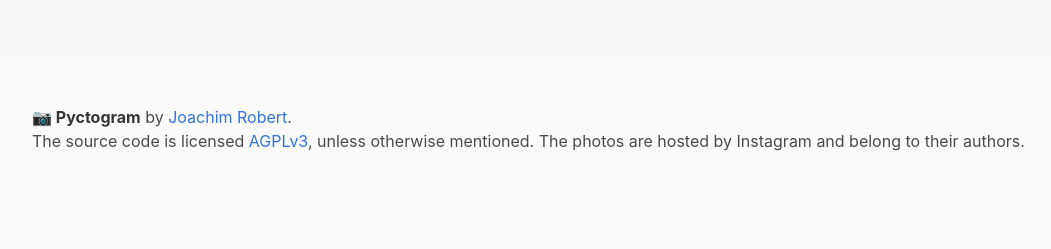
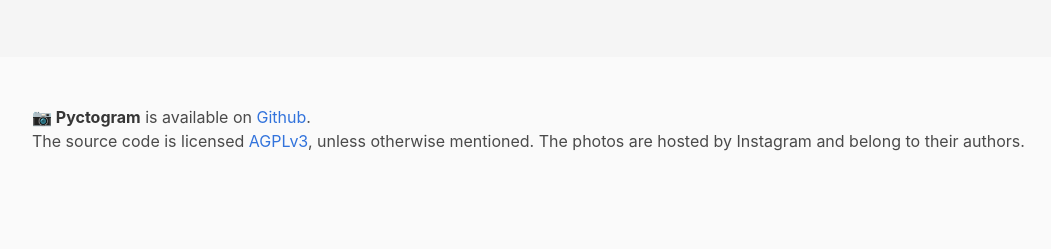
Before and after one commit to joachimesque/Pyctogram, a Flask app: page / in a window 1280 px wide. Shown: the part 551-800 px from the top of the page, without its empty margins (32-1083 px from the left). Run offline with Flask 2, Linux system fonts and the light colour scheme; the visitor is signed in with stand-in values (Sample User, id 1); data comes from the database, SQL or seed files in the repository; data that the repository does not hold is empty.

Commit message:
Update base.html

```diff
--- a/pyctogram/templates/base.html
+++ b/pyctogram/templates/base.html
@@ -134,7 +134,7 @@
     <div class="container">
       <div class="content">
         <p>
-          <strong><span role="img" aria-label="Picture">📷</span> Pyctogram</strong> by <a href="https://github.com/joachimesque">Joachim Robert</a>.<br>
+          <strong><span role="img" aria-label="Picture">📷</span> Pyctogram</strong> is available on <a href="https://github.com/joachimesque/Pyctogram">Github</a>.<br>
           The source code is licensed <a href="https://choosealicense.com/licenses/agpl-3.0/">AGPLv3</a>, unless otherwise mentioned. The photos are hosted by Instagram and belong to their authors.
         </p>
       </div>
```
